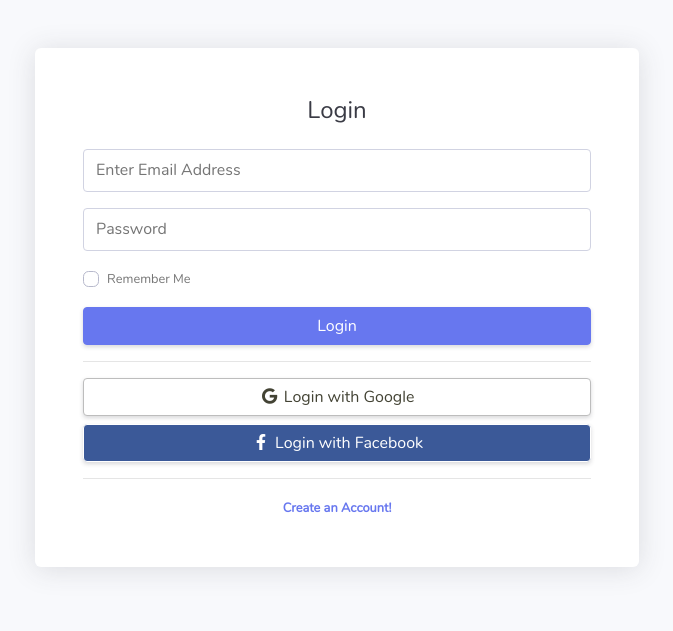
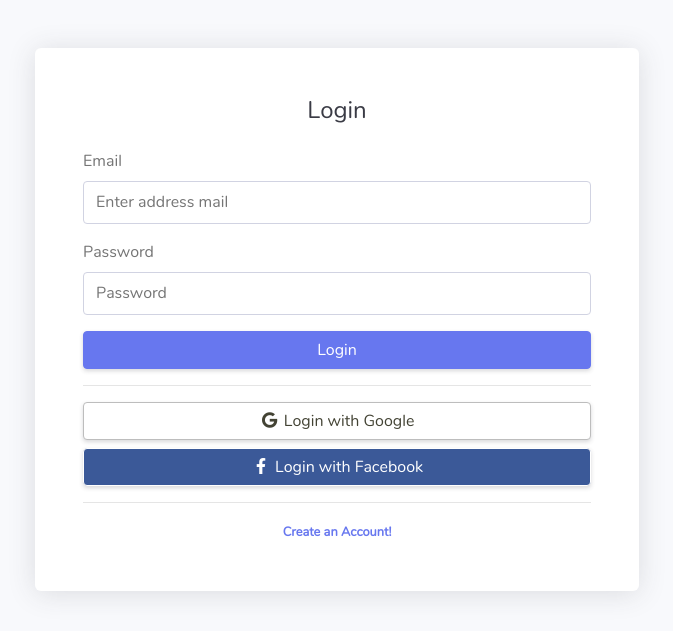
Before and after one commit to TM-Squared/Homnet-Dashboard, a Django app: page /login/ in a window 1280 px wide. Shown: the top 631 px of the page, without its empty margins (303-976 px from the left). Run offline with Django 4.2, Linux system fonts and the light colour scheme; some libraries are stand-ins or nearby versions.

Commit message:
update login page and make it functionnal

```diff
--- a/account/forms.py
+++ b/account/forms.py
@@ -5,11 +5,11 @@ from .models import User
 
 
 class LoginForm(forms.Form):
-    username = forms.CharField(
+    email = forms.CharField(
         widget=forms.TextInput(
             attrs={
-                "placeholder": "Username",
-                "class": "login__input"
+                "placeholder": "Enter address mail",
+                "class": "form-control"
             }
         )
     )
@@ -18,7 +18,7 @@ class LoginForm(forms.Form):
         widget=forms.PasswordInput(
             attrs={
                 "placeholder": "Password",
-                "class": "login__input"
+                "class": "form-control"
             }
         )
     )
@@ -35,7 +35,7 @@ class RegisterForm(forms.Form):
     lastname = forms.CharField(
         widget=forms.TextInput(
             attrs={
-                "placeholder": "Enter First Name",
+                "placeholder": "Enter Last Name",
                 "class": "form-control",
             }
         ))
--- a/account/managers.py
+++ b/account/managers.py
@@ -6,6 +6,8 @@ class AccountManager(BaseUserManager):
     def _create_user(self, email, password, **extra_fields):
         if not email:
             raise ValueError('Users must have an email address')
+        if not password:
+            raise ValueError("Password must be provided")
         email = self.normalize_email(email)
         user = self.model(email=email, **extra_fields)
         user.set_password(password)
--- a/account/views.py
+++ b/account/views.py
@@ -1,3 +1,5 @@
+from django.conf import settings
+from django.contrib.auth.views import LoginView
 from django.shortcuts import render, redirect
 from django.contrib.auth import authenticate, login
 
@@ -5,24 +7,25 @@ from .forms import LoginForm, RegisterForm
 
 
 # Create your views here.
-
 def login_view(request):
-    form = LoginForm(request.POST or None)
-    msg = None
-
+    context = {}
     if request.method == "POST":
+        form = LoginForm(request.POST)
+        context['form'] = form
         if form.is_valid():
-            username = form.cleaned_data.get("username")
+            email = form.cleaned_data.get("email")
             password = form.cleaned_data.get("password")
-            user = authenticate(username=username, password=password)
-            if user is not None:
+            user = authenticate(email=email, password=password)
+            if user is not None and user.is_active:
                 login(request, user)
-                return redirect("/")
+                return redirect(settings.LOGIN_REDIRECT_URL)
             else:
-                msg = "Invalid Credentials"
-        else:
-            msg = "Error validating the form"
-    return render(request, "account/login.html", {"form": form, "msg": msg})
+                context['message'] = "Invalid Credentials"
+    else:
+        form = LoginForm()
+        context['form'] = form
+    print(context)
+    return render(request, "account/login.html", context)
 
 
 def register_user(request):
--- a/core/settings.py
+++ b/core/settings.py
@@ -129,4 +129,6 @@ STATICFILES_DIRS = (
 DEFAULT_AUTO_FIELD = 'django.db.models.BigAutoField'
 
 AUTH_USER_MODEL = "account.User"
+LOGIN_REDIRECT_URL = "home:index"
+LOGOUT_REDIRECT_URL = "account:login"
 ENCRYPT_KEY = b'FHdlKsBWczYUHwnvKVqgSLT8526AZJYHbga5_Kj3yIU='
--- a/templates/account/login.html
+++ b/templates/account/login.html
@@ -6,23 +6,26 @@
 {% block stylesheets %}{% endblock stylesheets %}
 {% block body_title %}Login{% endblock body_title %}
 {% block content %}
-                  <form class="user">
+                  <form class="user" method="post">
+                    {% csrf_token %}
+                      {% for field in form %}
+                      <div class="form-group">
+                          {% if field.errors %}
+                        <ol>
+                          {% for error in field.errors %}
+                            <li><strong>{{ error|escape }}</strong></li>
+                          {% endfor %}
+                        </ol>
+                        {% endif %}
+                        <label for="field.id_for_label">{{ field.label }}</label>
+                        {{ field }}
+                        {% if field.help_text %}
+                          <p class="help">{{ field.help_text|safe }}</p>
+                        {% endif %}
+                      </div>
+                      {% endfor %}
                     <div class="form-group">
-                      <input type="email" class="form-control" id="exampleInputEmail" aria-describedby="emailHelp"
-                        placeholder="Enter Email Address">
-                    </div>
-                    <div class="form-group">
-                      <input type="password" class="form-control" id="exampleInputPassword" placeholder="Password">
-                    </div>
-                    <div class="form-group">
-                      <div class="custom-control custom-checkbox small" style="line-height: 1.5rem;">
-                        <input type="checkbox" class="custom-control-input" id="customCheck">
-                        <label class="custom-control-label" for="customCheck">Remember
-                          Me</label>
-                      </div>
-                    </div>
-                    <div class="form-group">
-                      <a href="{% url 'home:index' %}" class="btn btn-primary btn-block">Login</a>
+                      <button type="submit" class="btn btn-primary btn-block">Login</button>
                     </div>
                     {% include 'account/includes/oauth.html' %}
                   </form>
```
Also changed, not shown: templates/account/register.html (+9 -1 lines).
